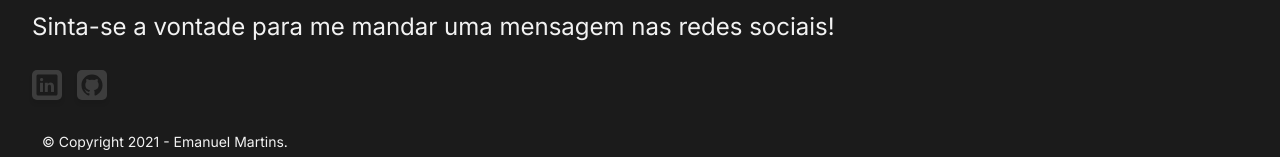
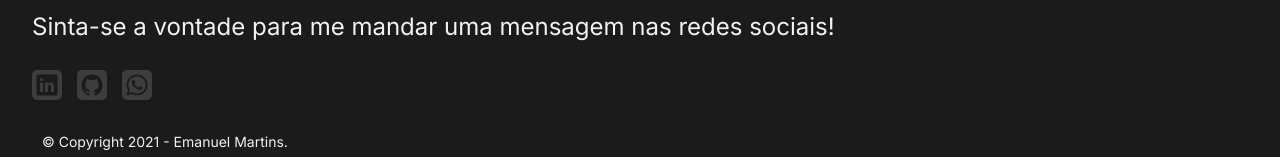
Before and after one commit to ezms/portfolio, a React (Vite) app: page /#/ in a window 1280 px wide. Shown: the part 5242-5399 px from the top of the page. Built offline with nearby package versions, Linux system fonts and the light colour scheme.

Commit message:
feat: add whatsapp contact in footer

```diff
--- a/src/components/Footer/index.tsx
+++ b/src/components/Footer/index.tsx
@@ -34,6 +34,10 @@ const Footer = () => {
                         anchor="https://github.com/ezms"
                         iconName="logo-github"
                     />
+                    <SocialMediaLink
+                        anchor="https://web.whatsapp.com/send?phone=+5546999207432"
+                        iconName="logo-whatsapp"
+                    />
                 </SocialMediaBox>
             </FooterSection>
             <FooterInfos>&copy; Copyright 2021 - Emanuel Martins.</FooterInfos>
```
